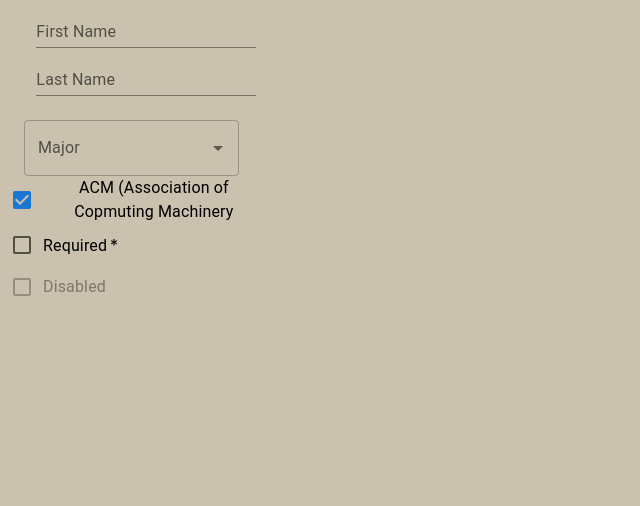
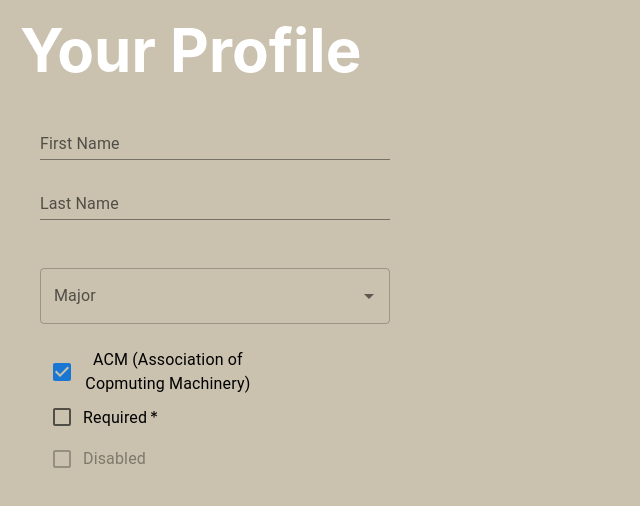
Before and after one commit to vvyn/MagicTree, a React (Create React App) app in the folder magictree/: page /Profile in a window 1280 px wide. Shown: the top 506 px of the page, without its empty margins (0-640 px from the left). Built offline with nearby package versions, Linux system fonts and the light colour scheme; the HTML template or start-up script is replaced by a standard one.

Commit message:
UI changes for profile

```diff
--- a/magictree/src/pages/Profile.js
+++ b/magictree/src/pages/Profile.js
@@ -9,9 +9,7 @@ import Checkbox from '@mui/material/Checkbox';
 
 
 export function Profile() {
-
     return (
-
         <div className=" h-screen w-screen bg-[#CAC2AF]">
 
         <Box
@@ -26,29 +24,34 @@ export function Profile() {
       noValidate
       autoComplete="off"
     >
-      <div className="px-3 justify-center text-center ">
+      <div class="text-white text-lg text-6xl lg:text-6xl pl-5 pt-5 pb-5 font-bold">
+        Your Profile
+      </div>
 
-      <TextField id="standard-basic" label="First Name"   color="success" variant="standard" />
-      <br/>
+      <div className="px-3 flex-row pt-3 pl-10 items-center justify-center v-screen">
 
-      <TextField id="standard-basic" label="Last Name"  color="success"  variant="standard" />
+          <TextField id="standard-basic" label="First Name"   color="success" variant="standard" sx={{ width: 350 }}/>
+          <br/>
+      </div>
 
-      <br/>
-      <br/>
+      <div className="px-3 flex-row pt-3 pl-10 items-center justify-center v-screen">
+          <TextField id="standard-basic" label="Last Name"  color="success"  variant="standard" sx={{ width: 350 }}/>
 
-      <div className=" px-3 justify-center text-center">
+          <br/>
+          <br/>
+      </div>
+      <div className=" px-3 pt-6 pl-10 justify-center text-center">
       <Autocomplete
       disablePortal
       id="combo-box-demo"
       options={majors}
-      sx={{ width: 215 }}
+      sx={{ width: 350 }}
       renderInput={(params) => <TextField {...params} label="Major" />}
     />
-        </div>
-        <div>
+        <div className=" px-3 pt-6 justify-center text-center">
 
         <FormGroup>
-        <FormControlLabel control={<Checkbox defaultChecked />} label="ACM (Association of Copmuting Machinery " />
+        <FormControlLabel control={<Checkbox defaultChecked />} label="ACM (Association of Copmuting Machinery) " />
         <FormControlLabel required control={<Checkbox />} label="Required" />
         <FormControlLabel disabled control={<Checkbox />} label="Disabled" />
         </FormGroup>
```
